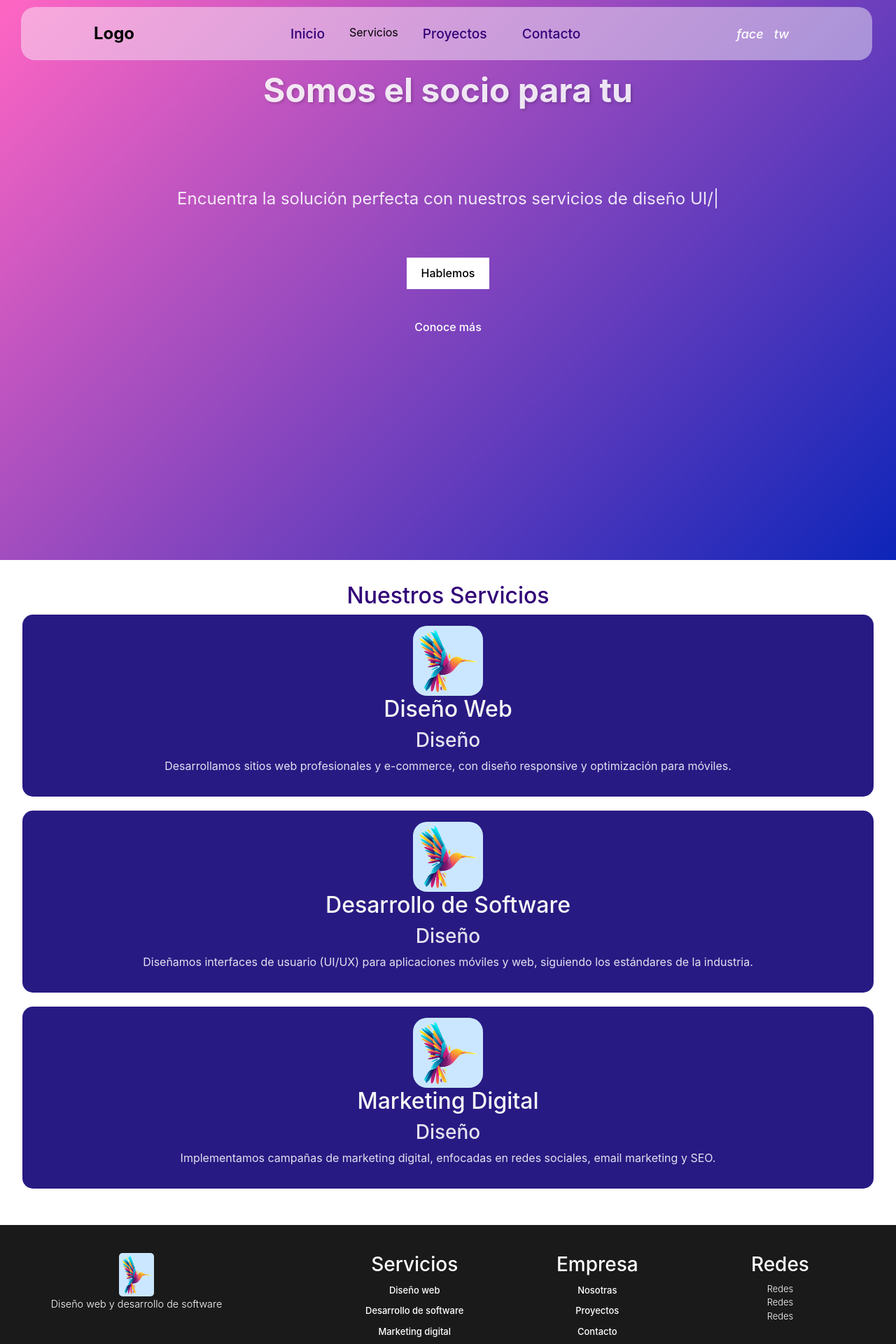
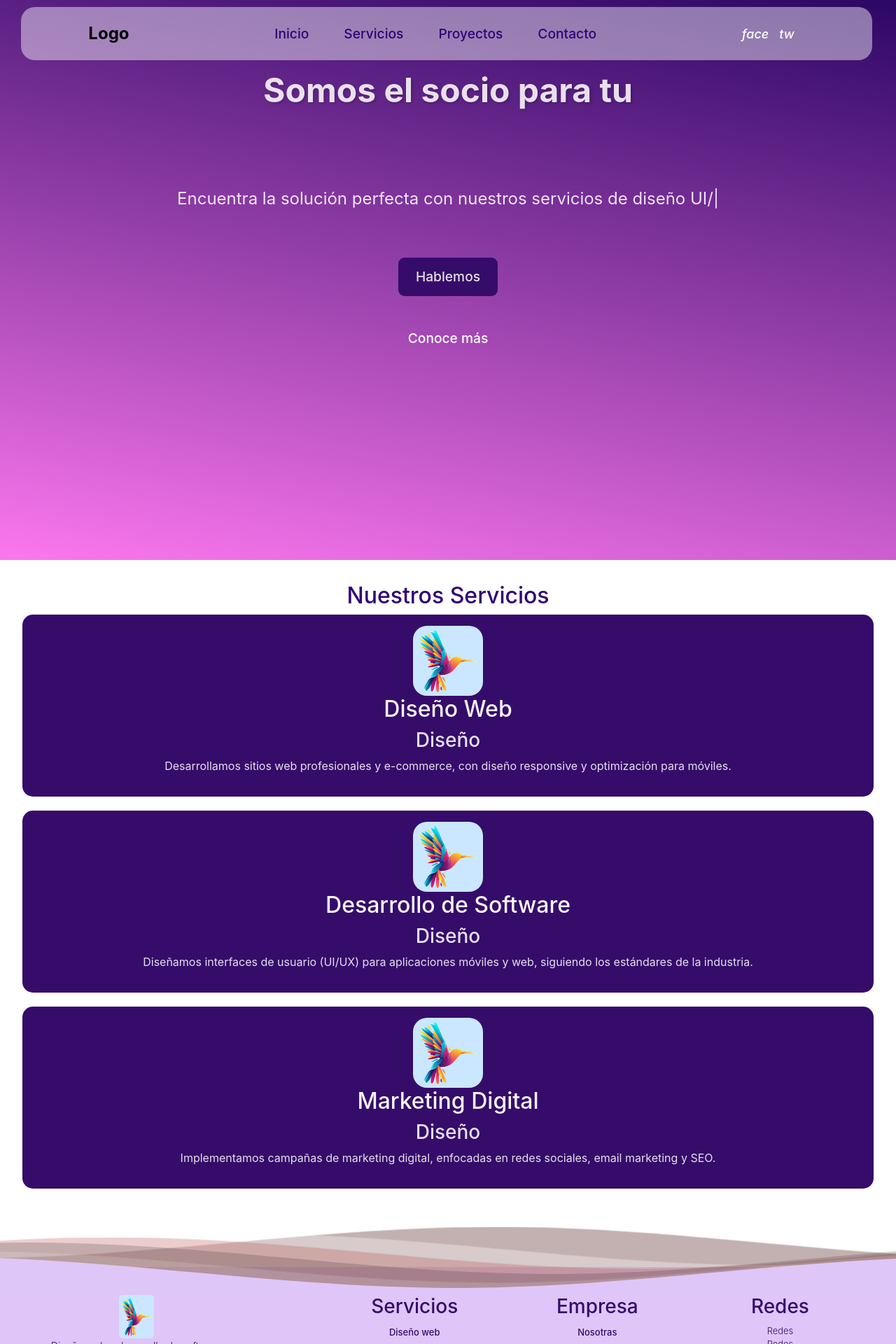
Before and after one commit to VE-logic/landing, a React (Vite) app in the folder Ve-logic/: page / in a window 1280 px wide. Shown: the top 1920 px of the page at 70% size. Built offline with nearby package versions, Linux system fonts and the light colour scheme.

Commit message:
animacion

```diff
--- a/Ve-logic/package.json
+++ b/Ve-logic/package.json
@@ -12,6 +12,7 @@
   "dependencies": {
     "@emailjs/browser": "^4.4.1",
     "bootstrap": "^5.3.3",
+    "normalize.css": "^8.0.1",
     "react": "^18.3.1",
     "react-bootstrap": "^2.10.7",
     "react-dom": "^18.3.1",
--- a/Ve-logic/src/App.jsx
+++ b/Ve-logic/src/App.jsx
@@ -9,6 +9,7 @@ import Footer from '../src/Components/Footer/Footer';
 import Inicio from './Pages/Home/Home';
 import Contacto from './Pages/Contacto/Contacto';
 import Servicios from './Pages/Servicios/Servicios';
+import WaveAnimation from './Components/Animations/WaveAnimation';
 
 const App = () => {
   const [servicioSeleccionado, setServicioSeleccionado] = useState('');
@@ -22,10 +23,10 @@ const App = () => {
           path="/servicios"
           element={<Servicios servicioSeleccionado={servicioSeleccionado} />}
         />
-        <Route path="/Proyectos" element={<Proyectos/>} />
+        <Route path="/proyectos" element={<Proyectos/>} />
         <Route path="/contacto" element={<Contacto />} />
       </Routes>
-
+      <WaveAnimation/>
       <Footer/>
 
     </Router>
--- /dev/null
+++ b/Ve-logic/src/Components/Animations/WaveAnimation.css
@@ -0,0 +1,67 @@
+/* src/Components/WaveAnimation/WaveAnimation.css */
+.position-absolute {
+    position: absolute;
+}
+
+.w-100 {
+    width: 100%;
+}
+
+.z-index-1 {
+    z-index: 1;
+}
+
+.bottom-0 {
+    bottom: 0;
+}
+
+.waves {
+    height: 100px;
+    /* Ajusta la altura según sea necesario */
+    width: 100%;
+    margin-bottom: -10px;
+}
+
+.moving-waves use {
+    animation: move-waves 12s linear infinite;
+}
+
+.moving-waves use:nth-child(1) {
+    animation-delay: -2s;
+    animation-duration: 7s;
+}
+
+.moving-waves use:nth-child(2) {
+    animation-delay: -3s;
+    animation-duration: 10s;
+}
+
+.moving-waves use:nth-child(3) {
+    animation-delay: -4s;
+    animation-duration: 13s;
+}
+
+.moving-waves use:nth-child(4) {
+    animation-delay: -5s;
+    animation-duration: 16s;
+}
+
+.moving-waves use:nth-child(5) {
+    animation-delay: -6s;
+    animation-duration: 19s;
+}
+
+.moving-waves use:nth-child(6) {
+    animation-delay: -7s;
+    animation-duration: 22s;
+}
+
+@keyframes move-waves {
+    0% {
+        transform: translate3d(-90px, 0, 0);
+    }
+
+    100% {
+        transform: translate3d(85px, 0, 0);
+    }
+}
--- /dev/null
+++ b/Ve-logic/src/Components/Animations/WaveAnimation.jsx
@@ -0,0 +1,34 @@
+// src/Components/WaveAnimation/WaveAnimation.jsx
+import './WaveAnimation.css';
+
+const WaveAnimation = () => {
+    return (
+        <div className="position-absolute w-100 z-index-1 bottom-">
+            <svg
+                xmlns="http://www.w3.org/2000/svg"
+                xmlnsXlink="http://www.w3.org/1999/xlink"
+                viewBox="0 24 150 40"
+                preserveAspectRatio="none"
+                shapeRendering="auto"
+                className="waves"
+            >
+                <defs>
+                    <path
+                        id="gentle-wave"
+                        d="M-160 44c30 0 58-18 88-18s 58 18 88 18 58-18 88-18 58 18 88 18 v44h-352z"
+                    />
+                </defs>
+                <g className="moving-waves">
+                    <use xlinkHref="#gentle-wave" x="48" y="-1" fill="rgba(106, 60, 60, 0.4)" />
+                    <use xlinkHref="#gentle-wave" x="48" y="3" fill="rgba(251,251,251,0.35)" />
+                    <use xlinkHref="#gentle-wave" x="48" y="5" fill="rgba(179, 61, 61, 0.25)" />
+                    <use xlinkHref="#gentle-wave" x="48" y="8" fill="rgba(48, 44, 44, 0.2)" />
+                    <use xlinkHref="#gentle-wave" x="48" y="13" fill="rgba(251,251,251,0.15)" />
+                    <use xlinkHref="#gentle-wave" x="48" y="16" fill="#DFC6F8" />
+                </g>
+            </svg>
+        </div>
+    );
+};
+
+export default WaveAnimation;
--- a/Ve-logic/src/Components/Footer/Footer.css
+++ b/Ve-logic/src/Components/Footer/Footer.css
@@ -1,12 +1,13 @@
 .footer{
-    background-color: #1a1a1a;
-    color: white;
+    background-color: var(--color-footer-container);
+    color: #350C6A;
     padding: 10px;
+    margin-top: 60px;
 
 }
 .footer-container{
-    background-color: #1a1a1a;
-    color: white;
+    /* background-color:var(--color-footer); */
+    color: #350C6A;
     padding: 10px;
     font-size: var(--font-size-small);
     font-family: var(--font-family);
@@ -22,7 +23,7 @@
 }
 
 .footer-container a{
-    color: white;
+    color: #350C6A;
     text-decoration: none;
 }
 
@@ -85,6 +86,7 @@
     .footer-container a{
         display: block;
         margin-top: 10px;
+        color:#350C6A
     }
         .footer-container a:hover {
             color: #0A74DA;
--- a/Ve-logic/src/Components/Footer/Footer.jsx
+++ b/Ve-logic/src/Components/Footer/Footer.jsx
@@ -5,6 +5,7 @@ import imagen from '../../assets/imagenPrueba.png'
 const Footer = () => {
   return (
     <section className="footer">
+
       <div className='footer-container'>
         <div className='footer-logo'>
           <img src={imagen} alt="Logo" width="50px" />
--- a/Ve-logic/src/Components/Form/Form.jsx
+++ b/Ve-logic/src/Components/Form/Form.jsx
@@ -119,7 +119,7 @@ const Form = () => {
             ></textarea>
             {errors.message && <small className="error">{errors.message}</small>}
           </div>
-          <button type="submit" className="btn btn-primary">Enviar</button>
+          <button type="submit" className="send">Enviar</button>
           {successMessage && <p className="success">{successMessage}</p>}
         </form>
       </div>
--- a/Ve-logic/src/Components/Hero/Hero.css
+++ b/Ve-logic/src/Components/Hero/Hero.css
@@ -51,12 +51,12 @@
 }*/
 
 .button.secondary{
-    background: transparent !important;
+    background: transparent;
     color:#ffffff;
     border-color: transparent;
 }
 
 .button.secondary:hover{
-    background: var(--background-hover);
+    /* background: black !important; */
     color: white;
 }
--- a/Ve-logic/src/Components/Nav/Nav.css
+++ b/Ve-logic/src/Components/Nav/Nav.css
@@ -11,7 +11,7 @@
     position: relative;
 }
 
-.menus a {
+.menus a, .navegacion{
     text-decoration: none;
     color: #310077;
     padding: 8px 15px;
--- a/Ve-logic/src/Components/Nav/Nav.jsx
+++ b/Ve-logic/src/Components/Nav/Nav.jsx
@@ -36,7 +36,7 @@ const Nav = () => {
                                 onMouseEnter={() => handleMouseEnter(index)}
                                 onMouseLeave={handleMouseLeave}
                             >
-                                <span>{menu.title}</span>
+                                <span className="navegacion">{menu.title}</span>
                                 <ul
                                     className={`menuDesplegable ${visibleIndex === index ? "visible" : ""
                                         }`}
@@ -45,7 +45,7 @@ const Nav = () => {
                                         <li key={subIndex}
                                         onClick={() => handleServicioClick(index, subIndex)}
                                         >
-                                            <Link to={submenu.path}>{submenu.title}</Link>
+                                            <Link className="navegacion" to={submenu.path}>{submenu.title}</Link>
                                         </li>
                                     ))}
                                 </ul>
--- a/Ve-logic/src/Components/Nav/NavMobile.css
+++ b/Ve-logic/src/Components/Nav/NavMobile.css
@@ -1,72 +1,17 @@
-.nav-mobile {
-    display: none;
-    /* Solo mostrar en móviles */
-    position: relative;
-}
-
-.menu-hamburguesa {
-    font-size: 24px;
-    background: none;
-    border: none;
-    cursor: pointer;
-    margin: 10px;
-}
-
-.mobile-menu {
-    display: none;
-    flex-direction: column;
-    list-style: none;
-    padding: 0;
-    margin: 0;
-    background-color: rgb(0, 0, 0);
-    border: 1px solid #ddd;
-    position: absolute;
-    top:50px;
-    right: 0;
-    width: 300px;
-    z-index: 100;
-}
-
-.mobile-menu.open {
-    display: flex;
-}
-
-.submenu-link {
-    color: #ffffff;
-    text-decoration: none;
-    cursor: pointer;
-}
-
-.submenu {
-    max-height: 0;
-    overflow: hidden;
-    transition: max-height 0.3s ease-out;
-    list-style: none;
-    padding-left: 20px;
-    margin: 0;
-    background: #700909;
-    border-left: 2px solid #ddd;
-}
-
-.submenu.visible {
-    max-height: 200px;
-    /* Altura suficiente para los elementos del submenú */
-}
 
 .buttonHamburg{
     margin-right: 20px;
     cursor:pointer;
     font-size: 24px;
-    color: #ffffff;
     background: none;
     border: none;
     transition: color 0.2s;
 }
 
-.buttonHamburg:hover{
-    color: tranparent;
-    border:none !important;
-}
+
+
+
+
 
 .navbar-toggler:focus{
     text-decoration:none;
@@ -75,6 +20,26 @@
     box-shadow:none;
 
 }
+
+.btn-close{
+    font-size: 24px;
+    border: none;
+    transition: color 0.2s;
+    background-color: aquamarine;
+}
+
+.btn-close icon{
+    color: #ffffff;
+}
+
+.btn-close:hover{
+    color: #ffffff;
+    border: none;
+}
+
+
+
+
 /* #offcanvasNavbar{
     background-color: aqua; este es el desplegable de bootstrap
 } */
--- a/Ve-logic/src/main.css
+++ b/Ve-logic/src/main.css
@@ -14,13 +14,30 @@
 
 :root {
   /*Colores*/
-  --link-hover:#0A74DA;
-  --button-background:#ffffff;
-  --primary-color: #3b2f91;
-  --secondary-color: #089394;
-  --background: linear-gradient(135deg, #fd65c3 1%, #0D25B9 100%);
-  --background-hover: linear-gradient(105deg, #282956, #3b2f91, #089394);
-  --text-color: #1c1c1c;
+  --background: linear-gradient(10deg, #fa76ed 1%, #2c0764 100%);
+    --background-hover: linear-gradient(105deg, #6d3b9e, #2c0764);
+      --primary-color: #8F3491;
+      --secondary-color: #2c0764;
+      --text-color: #ffffff;
+      --link-color: #a56de2;
+      --link-hover: #c79af2;
+      --button-background: #350C6A;
+      --button-text-color: #ffffff;
+      --button-hover-background: linear-gradient(180deg, #732689, #2c0764);
+      --button-hover-text-color: #ffffff;
+      --color-card:#350C6A;
+      --color-footer-container:#c79af291;
+      /* --color-footer: #e3c6fe; */
+      --border-color: #a56de2;
+      --accent-color: #c79af2;
+      --text-light-color: #e0e0e0;
+
+      --error-color: #ff4d4d;
+      /* Rojo para errores */
+      --success-color: #4CAF50;
+      /* Verde para éxito */
+      --warning-color: #FFC107;
+      /* Amarillo para advertencias */
 
   /*Tipografía*/
 
@@ -69,29 +86,30 @@ h1 {
   line-height: 1.1;
 }
 
-button {
-  border-radius: 8px;
-  border: 1px solid transparent;
+button, .button, .send{
+  border-radius: 9px ;
+  border: 2px solid transparent;
   padding: 0.6em 1.2em;
   font-weight: 500;
   font-family: inherit;
   cursor: pointer;
-  color:#000000;
+  color:#e2e0e0;
   transition: border-color 0.25s;
   background: var(--button-background);
   font-size: var(--font-size-medium);
   transition: all 0.4s ease-in-out;
 }
 
-button:hover {
-  border-color: #ffffff;
-  background:var(--secondary-color);
+:where(button, .button, .send):hover {
+  border-color: transparent;
+  background:var(--button-hover-background);
   transform: scale(1.03);
   color: white;
 }
+
 .servicio-card, .proyecto-card
 {
-  background-color: rgb(40, 26, 131);
+  background-color: var(--color-card);
   padding: 1rem;
   border-radius: 15px;
   margin-bottom: 20px;
```
Also changed, not shown: 1 other file (tests, documents, lock files or other folders).
